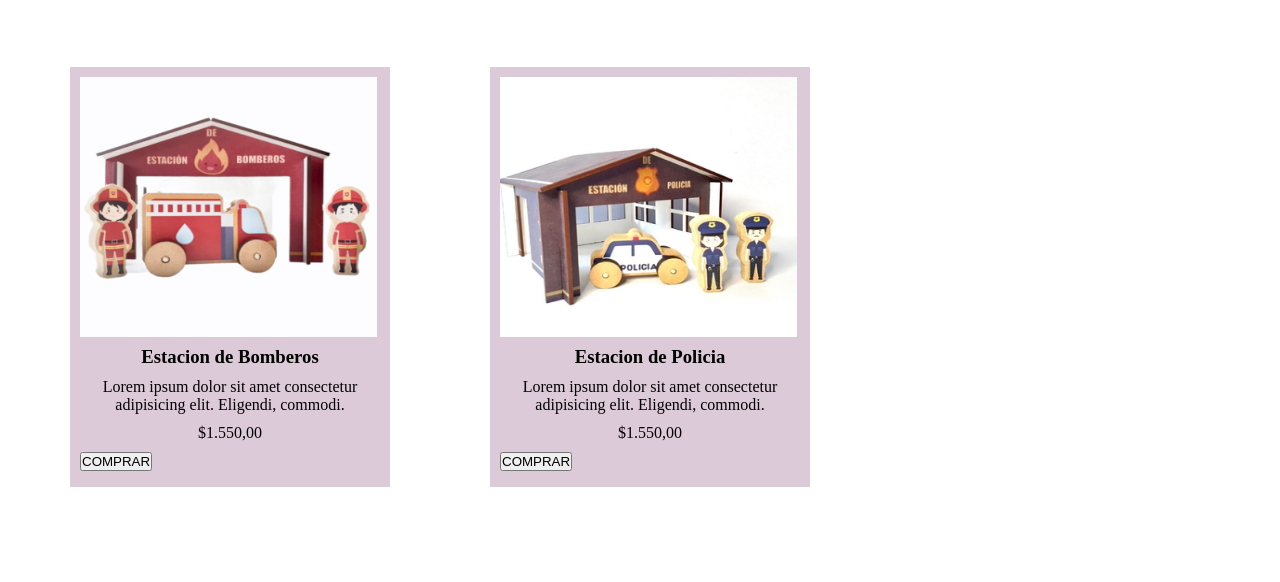
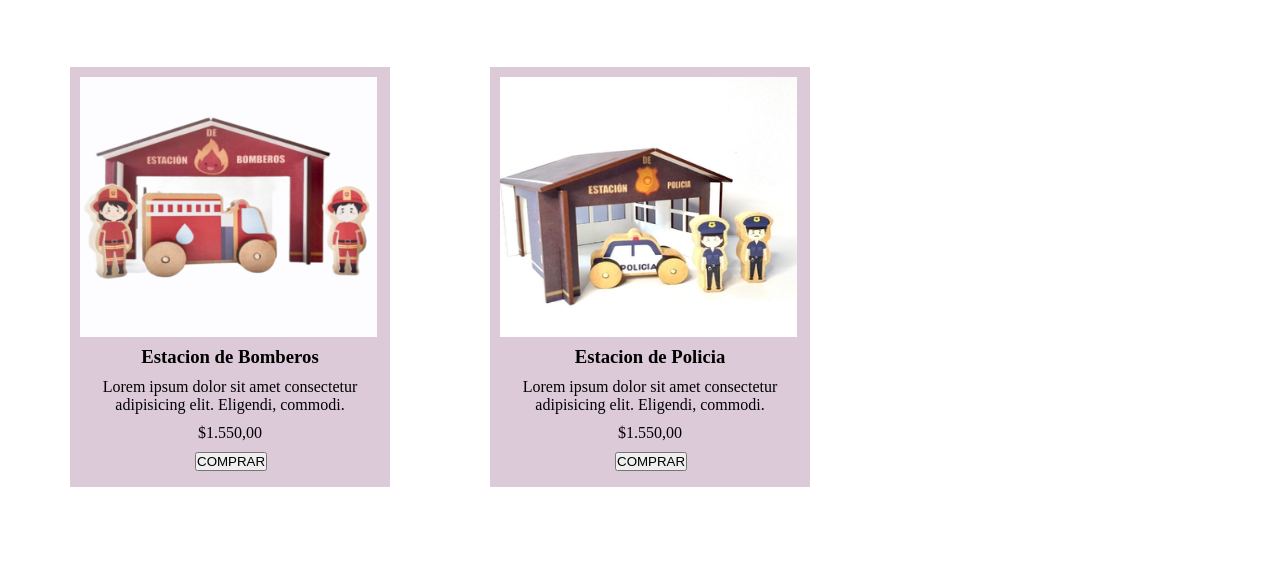
Before and after one commit to TomasM99/spinkus, a plain HTML site: page paginas/productos.html in a window 1280 px wide. Shown: the part 155-737 px from the top of the page. Drawn offline with Linux system fonts and the light colour scheme.

Commit message:
Pequeño error en boton comprar

```diff
--- a/css/estilos.css
+++ b/css/estilos.css
@@ -218,7 +218,6 @@ html{
     background-color: #ddcad9;
     display: flex;
     flex-direction: column;
-    align-items: center;
 }
 
 .juguete h3{
@@ -233,6 +232,7 @@ html{
 
 .juguete input{
     margin-top: 10px;
+    margin-left: 115px;
 }
 
 .juguete img{
```
